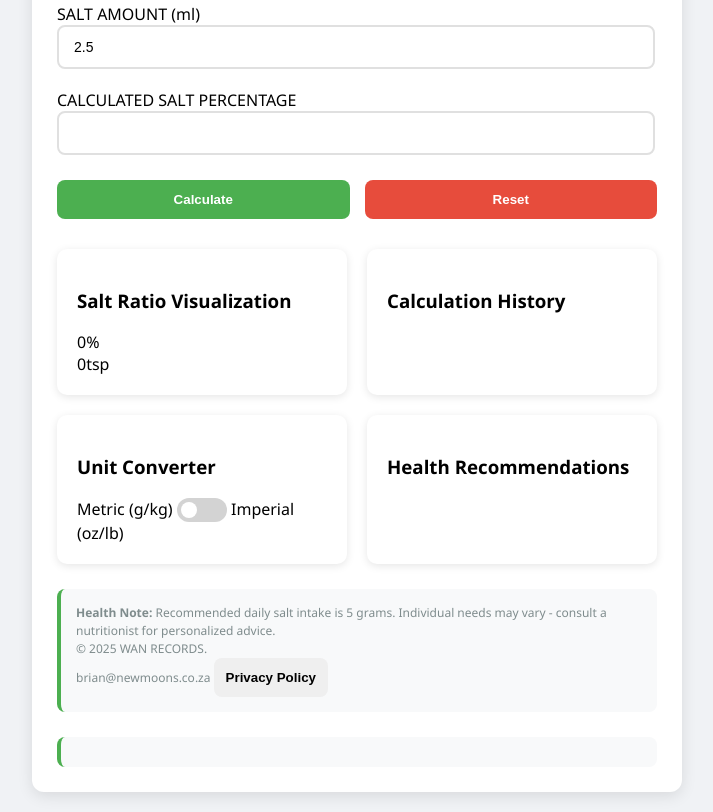
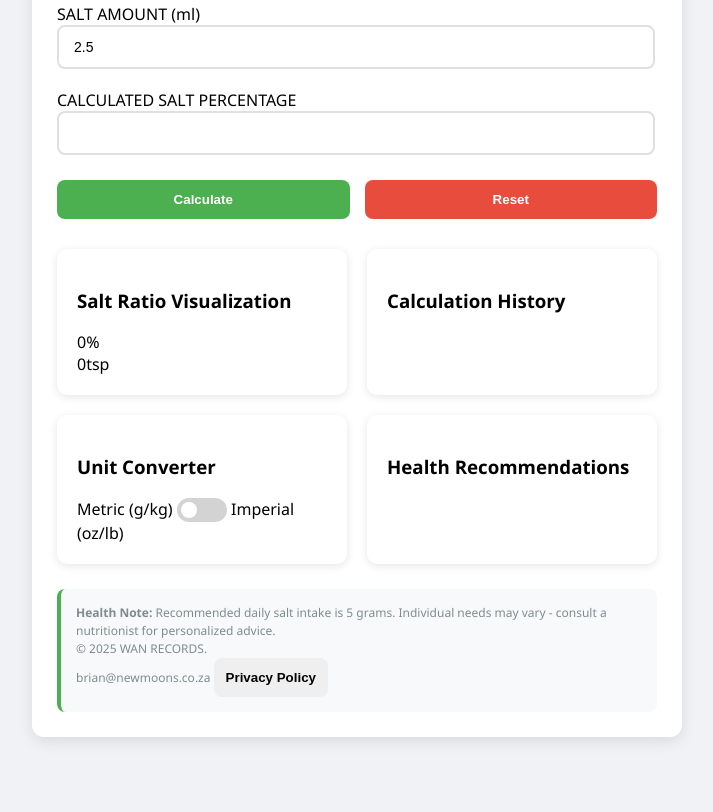
Before and after one commit to waninc/saltcalculatorapp, a website: page index.html in a window 1280 px wide. Shown: the part 294-1106 px from the top of the page, without its empty margins (228-941 px from the left). After the commit the page ends 1051 px from the top, so only its background shows below. Drawn offline with Linux system fonts and the light colour scheme.

Commit message:
index.html

```diff
--- a/index.html
+++ b/index.html
@@ -438,10 +438,10 @@ function myFunction() {
             }
         </script>
 
-        <div class="disclaimer">
-<script async="async" data-cfasync="false" src="//pl26808952.profitableratecpm.com/a39616a2da92be3fd7ae45f1b85a8809/invoke.js"></script>
+  <!--      <div class="disclaimer">
+ <script async="async" data-cfasync="false" src="//pl26808952.profitableratecpm.com/a39616a2da92be3fd7ae45f1b85a8809/invoke.js"></script>
 <div id="container-a39616a2da92be3fd7ae45f1b85a8809"></div>
-    </div>
+    </div>-->
 
 </body>
         <!-- Ad Box (Top Left) -->
```
